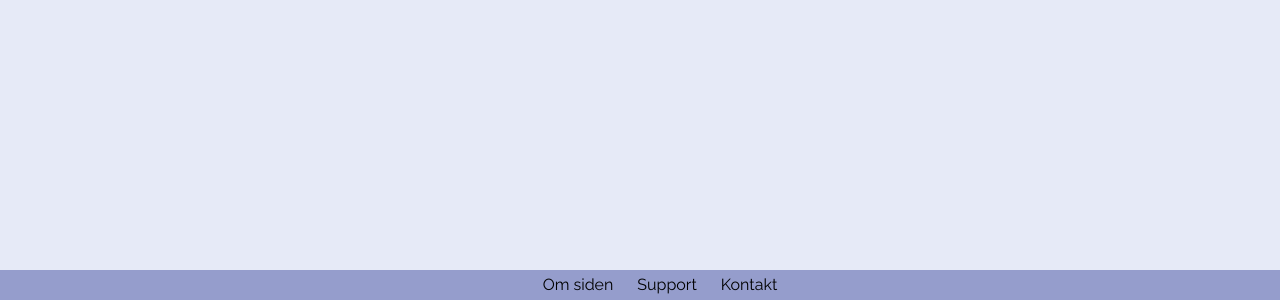
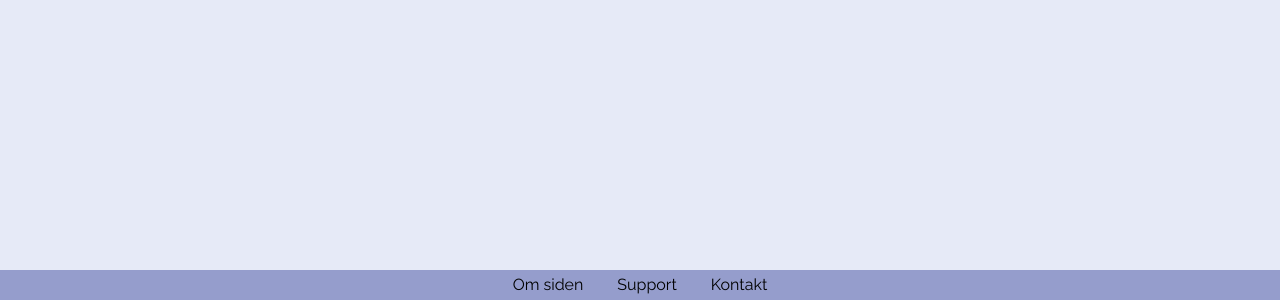
Before and after one commit to agnetedjupvik/webtek, a plain HTML site: page footer.html in a window 1280 px wide. Shown: the part 500-800 px from the top of the page. Drawn offline with Linux system fonts and the light colour scheme.

Commit message:
Remove default browser padding for footer

```diff
--- a/css/style.css
+++ b/css/style.css
@@ -210,16 +210,17 @@ footer {
 
 footer ul {
     margin: 0 auto;
+    padding: 0;
 }
 
 footer ul li {
     list-style-type: none;
     display: inline;
+    padding: 0 15px;
 }
 
 footer ul li a {
     text-decoration: none;
-    padding: 0 10px 0 10px;
 }
 
 #dropdown {
```
